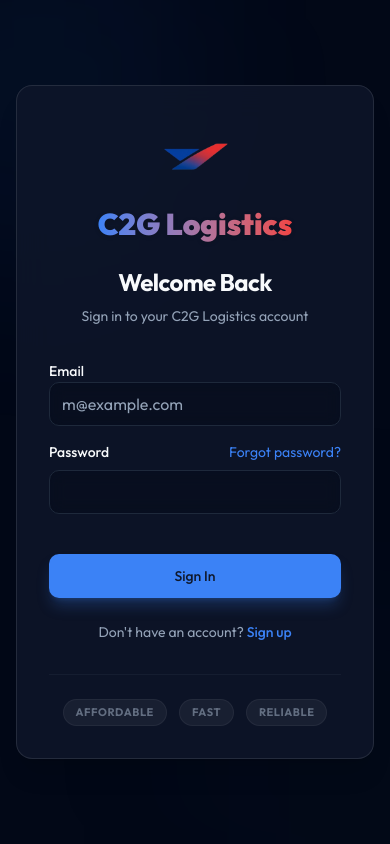
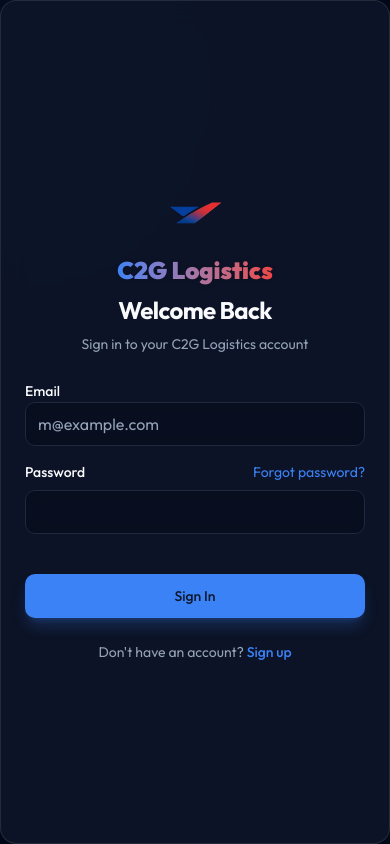
Before and after one commit to maykano-dev/c2g-logistics, a Next.js app in the folder c2g-os/apps/main/: page /login in a window 390 px wide. Built offline with nearby package versions, Linux system fonts and the light colour scheme.

Commit message:
Fix UI issues: auth layouts, shop header, dashboard link, whatsapp icon

```diff
--- a/c2g-os/apps/main/app/dashboard/page.tsx
+++ b/c2g-os/apps/main/app/dashboard/page.tsx
@@ -8,7 +8,8 @@ import {
   CreditCard,
   Clock,
   Activity,
-  Bell
+  Bell,
+  ShoppingCart
 } from "lucide-react";
 import Link from "next/link";
 import { getDashboardStats, getRecentActivity } from "./actions";
@@ -118,13 +119,23 @@ export default async function DashboardOverview() {
               </div>
             </Link>
 
-            <Link href="/dashboard/warehouse" className="flex flex-col lg:flex-row items-start lg:items-center gap-3 p-4 rounded-xl border border-border/50 bg-secondary/30 hover:bg-primary/10 hover:border-primary/30 transition-all group lg:mt-auto backdrop-blur-sm">
+            <Link href="/dashboard/warehouse" className="flex flex-col lg:flex-row items-start lg:items-center gap-3 p-4 rounded-xl border border-border/50 bg-secondary/30 hover:bg-primary/10 hover:border-primary/30 transition-all group backdrop-blur-sm">
               <div className="p-2.5 bg-purple-500/20 rounded-xl group-hover:bg-purple-500 group-hover:text-white transition-colors shadow-sm">
                 <MapPin className="w-5 h-5 text-purple-500 group-hover:text-current" />
               </div>
               <div className="flex-1 mt-2 lg:mt-0">
                 <p className="font-bold text-sm lg:text-base">Warehouse Address</p>
                 <p className="text-xs text-muted-foreground hidden lg:block">View shipping details</p>
+              </div>
+            </Link>
+
+            <Link href="/shop" className="flex flex-col lg:flex-row items-start lg:items-center gap-3 p-4 rounded-xl border border-border/50 bg-secondary/30 hover:bg-primary/10 hover:border-primary/30 transition-all group lg:mt-auto backdrop-blur-sm">
+              <div className="p-2.5 bg-blue-500/20 rounded-xl group-hover:bg-blue-500 group-hover:text-white transition-colors shadow-sm">
+                <ShoppingCart className="w-5 h-5 text-blue-500 group-hover:text-current" />
+              </div>
+              <div className="flex-1 mt-2 lg:mt-0">
+                <p className="font-bold text-sm lg:text-base">Go to C2G Mall</p>
+                <p className="text-xs text-muted-foreground hidden lg:block">Shop directly from China</p>
               </div>
             </Link>
           </div>
--- a/c2g-os/apps/main/app/login/page.tsx
+++ b/c2g-os/apps/main/app/login/page.tsx
@@ -10,19 +10,19 @@ export const metadata: Metadata = {
 
 export default function LoginPage() {
   return (
-    <div className="min-h-screen flex items-center justify-center bg-background p-4 sm:p-8 relative overflow-hidden">
+    <div className="min-h-[100dvh] flex items-center justify-center bg-background p-0 sm:p-8 relative overflow-hidden">
       {/* Background Effects */}
       <div className="absolute top-[-10%] left-[-10%] w-[40%] h-[40%] bg-primary/20 blur-[120px] rounded-full animate-pulse pointer-events-none" />
       <div className="absolute bottom-[-10%] right-[-10%] w-[40%] h-[40%] bg-accent/20 blur-[120px] rounded-full animate-pulse delay-700 pointer-events-none" />
 
-      <div className="w-full max-w-[400px] z-10 animate-fade-in">
-        <div className="glass-panel p-8 sm:p-10 shadow-2xl">
+      <div className="w-full h-[100dvh] sm:h-auto sm:max-w-[400px] z-10 animate-fade-in">
+        <div className="glass-panel p-6 sm:p-10 border-0 sm:border shadow-none sm:shadow-2xl rounded-none sm:rounded-2xl min-h-[100dvh] sm:min-h-0 flex flex-col justify-center">
           {/* Logo & Header */}
-          <div className="flex flex-col items-center mb-8">
-            <div className="w-20 h-20 relative flex items-center justify-center mb-2">
+          <div className="flex flex-col items-center mb-6 sm:mb-8">
+            <div className="w-16 h-16 sm:w-20 sm:h-20 relative flex items-center justify-center mb-2">
               <Image src="/logo.png" alt="C2G Logistics Logo" fill className="object-contain" />
             </div>
-            <span className="text-3xl font-black bg-clip-text text-transparent bg-gradient-to-r from-[#3b82f6] to-[#ef4444] mb-6 drop-shadow-sm text-center">
+            <span className="text-2xl sm:text-3xl font-black bg-clip-text text-transparent bg-gradient-to-r from-[#3b82f6] to-[#ef4444] mb-2 sm:mb-6 drop-shadow-sm text-center">
               C2G Logistics
             </span>
             <h1 className="text-2xl font-bold tracking-tight text-foreground">Welcome Back</h1>
@@ -41,7 +41,7 @@ export default function LoginPage() {
           </div>
 
           {/* Badges */}
-          <div className="mt-8 pt-6 border-t border-border/50 flex flex-wrap justify-center gap-3">
+          <div className="hidden sm:flex mt-8 pt-6 border-t border-border/50 flex-wrap justify-center gap-3">
             <span className="inline-flex items-center px-3 py-1 rounded-full bg-white/5 border border-white/5 text-muted-foreground/60 text-[11px] font-bold uppercase tracking-wider">
               Affordable
             </span>
--- a/c2g-os/apps/main/app/signup/page.tsx
+++ b/c2g-os/apps/main/app/signup/page.tsx
@@ -10,19 +10,19 @@ export const metadata: Metadata = {
 
 export default function SignupPage() {
   return (
-    <div className="min-h-screen flex items-center justify-center bg-background p-4 sm:p-8 relative overflow-hidden">
+    <div className="min-h-[100dvh] flex items-center justify-center bg-background p-0 sm:p-8 relative overflow-hidden">
       {/* Background Effects */}
       <div className="absolute top-[-10%] left-[-10%] w-[40%] h-[40%] bg-primary/20 blur-[120px] rounded-full animate-pulse pointer-events-none" />
       <div className="absolute bottom-[-10%] right-[-10%] w-[40%] h-[40%] bg-accent/20 blur-[120px] rounded-full animate-pulse delay-700 pointer-events-none" />
 
-      <div className="w-full max-w-[440px] z-10 animate-fade-in">
-        <div className="glass-panel p-8 sm:p-10 shadow-2xl">
+      <div className="w-full h-[100dvh] sm:h-auto sm:max-w-[440px] z-10 animate-fade-in">
+        <div className="glass-panel p-6 sm:p-10 border-0 sm:border shadow-none sm:shadow-2xl rounded-none sm:rounded-2xl min-h-[100dvh] sm:min-h-0 flex flex-col justify-center">
           {/* Logo & Header */}
-          <div className="flex flex-col items-center mb-8">
-            <div className="w-20 h-20 relative flex items-center justify-center mb-2">
+          <div className="flex flex-col items-center mb-6 sm:mb-8">
+            <div className="w-16 h-16 sm:w-20 sm:h-20 relative flex items-center justify-center mb-2">
               <Image src="/logo.png" alt="C2G Logistics Logo" fill className="object-contain" />
             </div>
-            <span className="text-3xl font-black bg-clip-text text-transparent bg-gradient-to-r from-[#3b82f6] to-[#ef4444] mb-6 drop-shadow-sm text-center">
+            <span className="text-2xl sm:text-3xl font-black bg-clip-text text-transparent bg-gradient-to-r from-[#3b82f6] to-[#ef4444] mb-2 sm:mb-6 drop-shadow-sm text-center">
               C2G Logistics
             </span>
             <h1 className="text-2xl font-bold tracking-tight text-foreground">Create an Account</h1>
@@ -41,7 +41,7 @@ export default function SignupPage() {
           </div>
 
           {/* Badges */}
-          <div className="mt-8 pt-6 border-t border-border/50 flex flex-wrap justify-center gap-3">
+          <div className="hidden sm:flex mt-8 pt-6 border-t border-border/50 flex-wrap justify-center gap-3">
             <span className="inline-flex items-center px-3 py-1 rounded-full bg-white/5 border border-white/5 text-muted-foreground/60 text-[11px] font-bold uppercase tracking-wider">
               Affordable
             </span>
--- a/c2g-os/apps/main/components/client-footer.tsx
+++ b/c2g-os/apps/main/components/client-footer.tsx
@@ -7,7 +7,7 @@ export function ClientFooter() {
   const pathname = usePathname();
 
   // Hide footer on dashboard, auth, admin and other full-screen app routes
-  const hideFooterRoutes = ["/dashboard", "/admin", "/login", "/signup", "/forgot-password"];
+  const hideFooterRoutes = ["/dashboard", "/admin", "/login", "/signup", "/forgot-password", "/importers/login", "/importers/register"];
   const shouldHide = hideFooterRoutes.some(route => pathname?.startsWith(route));
 
   if (shouldHide) {
--- a/c2g-os/apps/main/components/client-whatsapp-button.tsx
+++ b/c2g-os/apps/main/components/client-whatsapp-button.tsx
@@ -21,7 +21,7 @@ export function ClientWhatsAppButton() {
       aria-label="Chat on WhatsApp"
       className="fixed bottom-[100px] md:bottom-6 right-4 md:right-6 z-50 w-14 h-14 rounded-full bg-green-500 text-white flex items-center justify-center shadow-lg shadow-green-500/40 hover:bg-green-600 hover:scale-110 transition-all"
     >
-      <i className="fab fa-whatsapp text-2xl" />
+      <svg xmlns="http://www.w3.org/2000/svg" width="28" height="28" viewBox="0 0 24 24" fill="none" stroke="currentColor" strokeWidth="2" strokeLinecap="round" strokeLinejoin="round" className="lucide lucide-message-circle"><path d="M7.9 20A9 9 0 1 0 4 16.1L2 22Z"/></svg>
     </a>
   );
 }
--- a/c2g-os/apps/main/components/shop/shop-header.tsx
+++ b/c2g-os/apps/main/components/shop/shop-header.tsx
@@ -48,7 +48,7 @@ export default function ShopHeader() {
             <div className="w-8 h-8 relative flex items-center justify-center">
               <Image src="/logo.png" alt="C2G Mall Logo" fill className="object-contain" />
             </div>
-            <span className="font-bold text-lg hidden sm:block">Mall</span>
+            <span className="font-bold text-lg hidden sm:block">C2G Mall</span>
           </Link>
 
           {/* Search Bar */}
--- a/c2g-os/apps/main/components/shop/shop-layout-wrapper.tsx
+++ b/c2g-os/apps/main/components/shop/shop-layout-wrapper.tsx
@@ -47,7 +47,7 @@ export default function ShopLayoutWrapper({
 
       <div className="flex flex-col md:flex-row gap-8 py-6 md:py-8">
         {/* Desktop Sidebar (Hidden on mobile) */}
-        <div className="hidden md:block w-64 shrink-0 sticky top-[80px] h-[calc(100vh-100px)] overflow-y-auto custom-scrollbar pr-4">
+        <div className="hidden md:block w-64 shrink-0 sticky top-[80px] pr-4">
           <ShopSidebar />
         </div>
 
```
